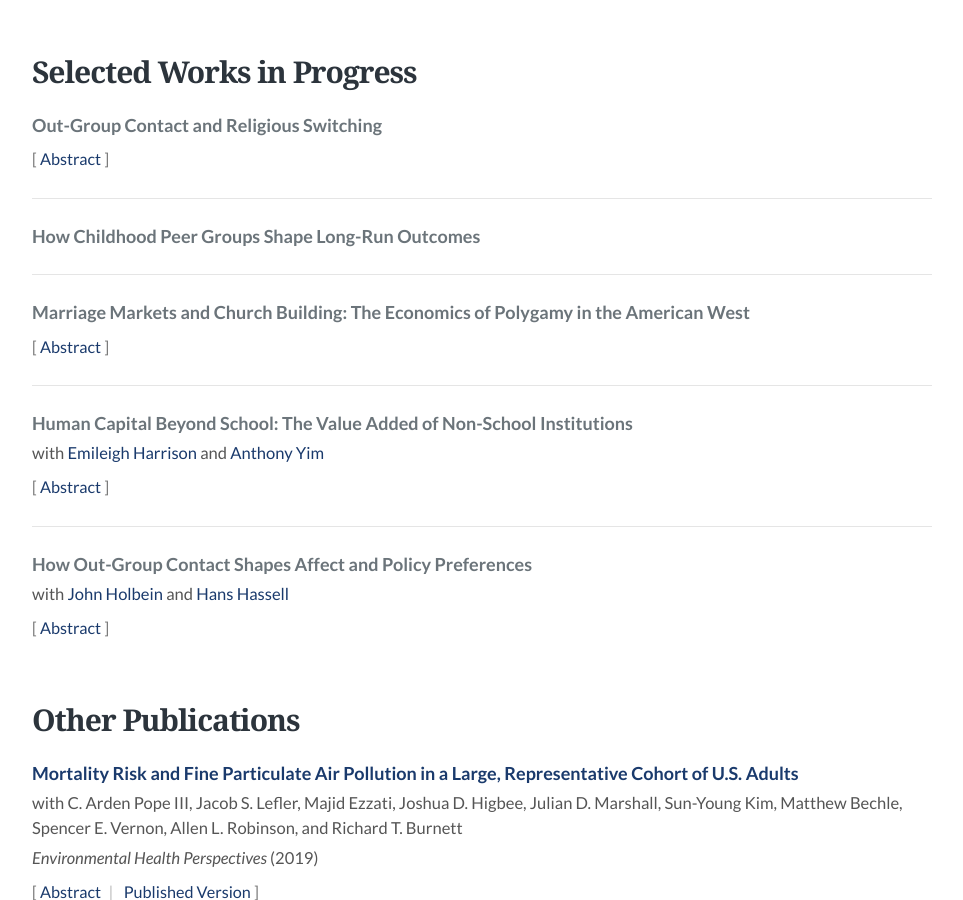
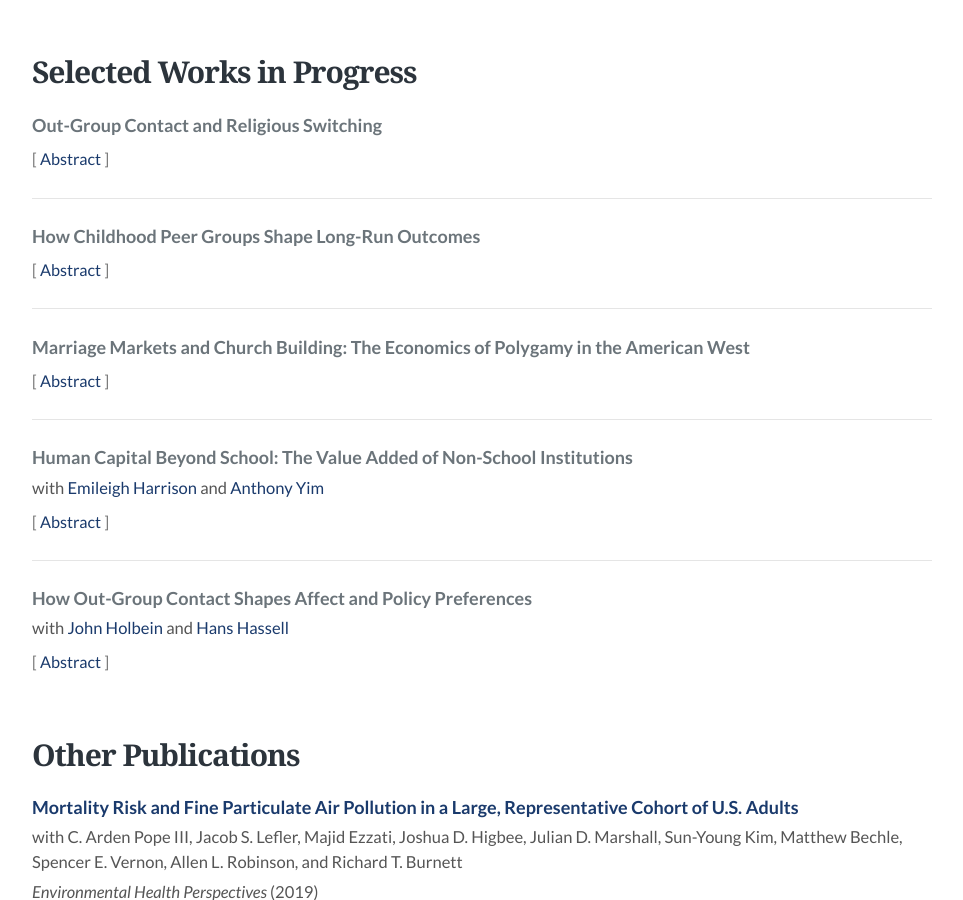
Before and after one commit to kgilliat/kgilliat.github.io, a Jekyll site: the page built from research.md, in a window 1280 px wide and 900 px high, scrolled down 1451 px. Shown: the whole window, without its empty margins (158-1121 px from the left). Built offline with Jekyll 4.4.1, drawn with Linux system fonts in a browser that asks for light colours.

Commit message:
Add abstract for childhood peer groups paper
Co-Authored-By: Claude Opus 5 (1M context) <noreply@anthropic.com>

```diff
--- a/research.md
+++ b/research.md
@@ -152,6 +152,10 @@ title: Research
 
 <div class="paper">
   <div class="paper-title">How Childhood Peer Groups Shape Long-Run Outcomes</div>
+  <div class="plinks">[ <a class="ptoggle" role="button" tabindex="0" data-target="abs-peers">Abstract</a> ]</div>
+  <div class="abstract-panel" id="abs-peers">
+    <p>How do childhood peers shape upward mobility over the long run? This question is challenging to answer because families choose their neighborhoods and because neighborhoods bundle place-based treatments with peer effects. We study Utah from 1850 to 1940, where the Church of Jesus Christ of Latter-day Saints assigned families to congregations, called wards, according to geographic boundaries. Because historical ward boundaries rarely changed, we do not rely on boundary adjustments for identification. Instead, we define a child&rsquo;s peers as those ward-mates within two years of their age and compare siblings whose peers vary, which holds family characteristics and other place effects fixed. This is early-stage work, as we are still digitizing historic ward boundary maps. Preliminary results using Salt Lake City&rsquo;s original nineteen wards suggest that childhood ward peers mattered most in the marriage market. Adjusting for the number of potential partners available in each ward, individuals were more than twice as likely to marry someone from their own childhood ward as from a ward immediately across the street, and they married higher-status partners when better options were available in their ward. Effects on schooling and income are small and statistically insignificant.</p>
+  </div>
 </div>
 
 <div class="paper">
```
